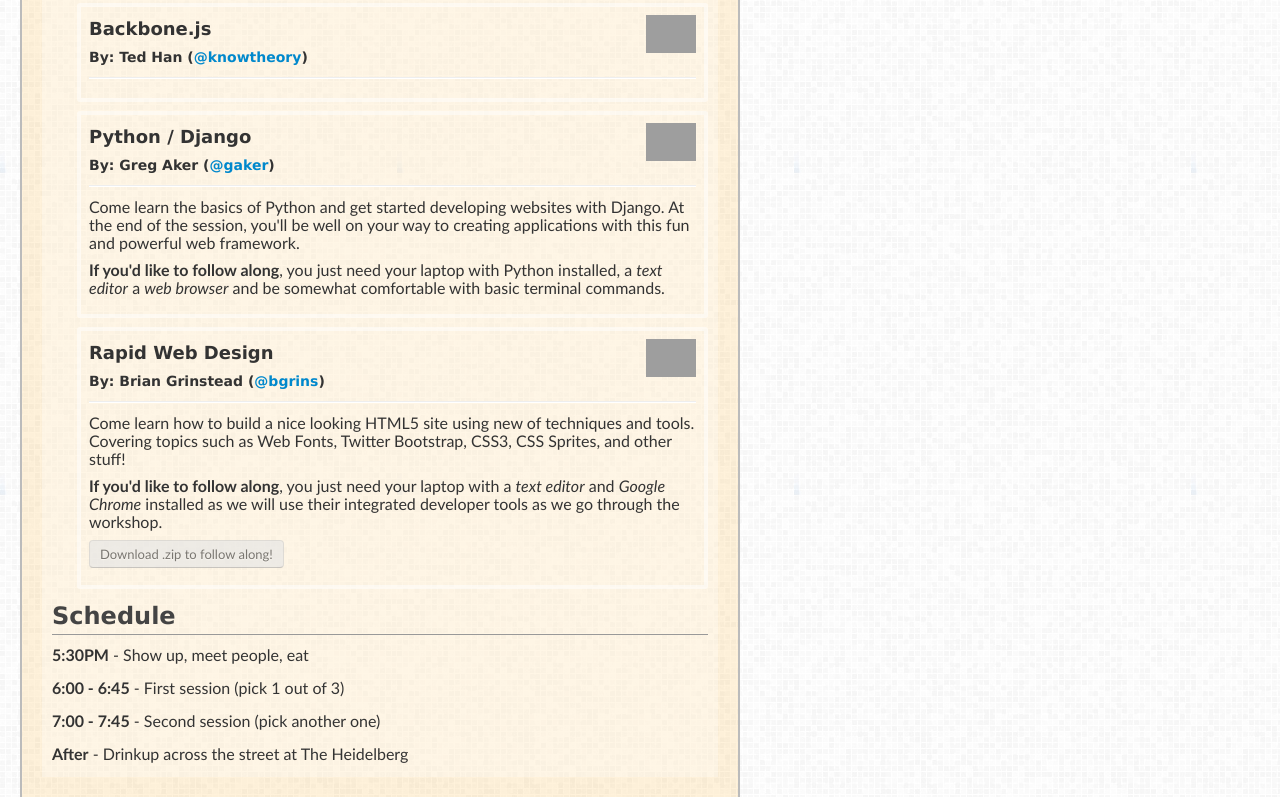
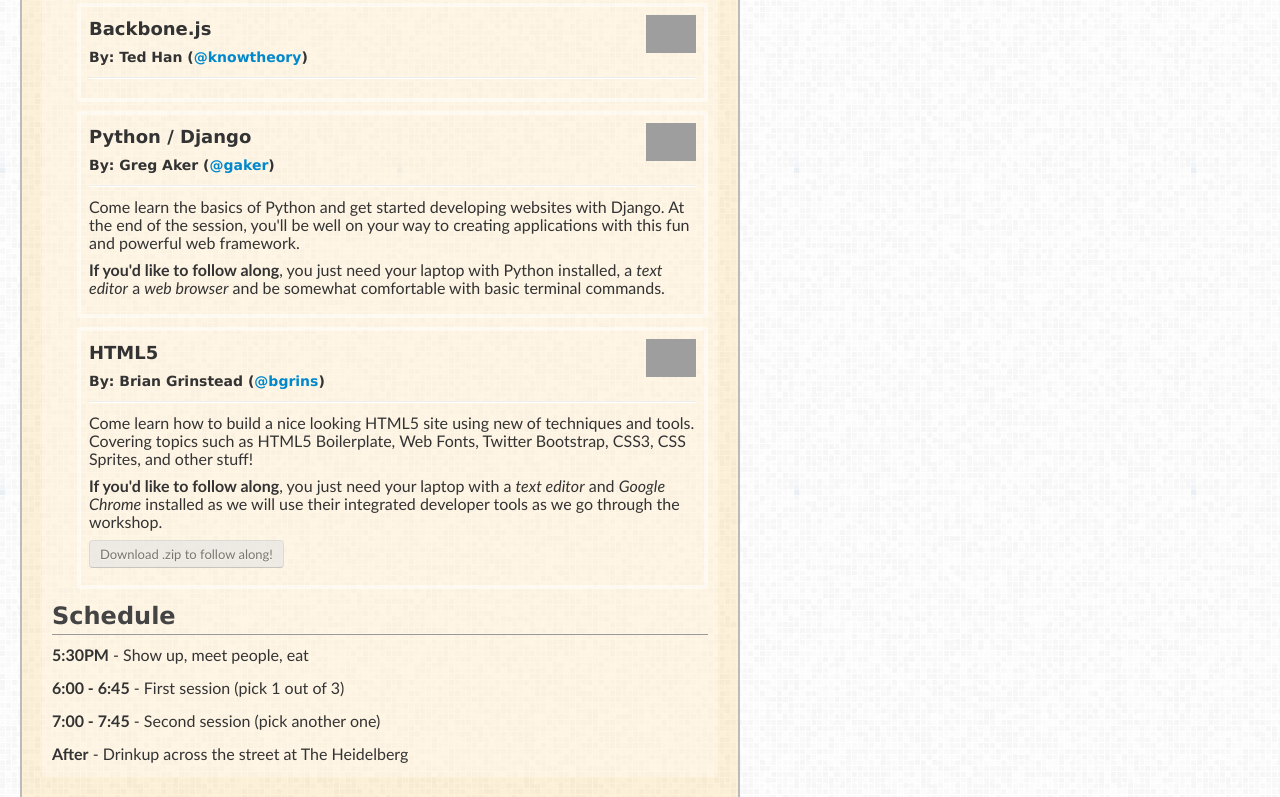
Before and after one commit to devcomo/workshop-content, a plain HTML site: page index.html in a window 1280 px wide. Shown: the part 793-1590 px from the top of the page. Drawn offline with Linux system fonts and the light colour scheme; grey boxes are pictures that could not be loaded.

Commit message:
update description

```diff
--- a/index.html
+++ b/index.html
@@ -108,7 +108,7 @@
         <li>
           <div class='clearfix'>
             <div class='pull-left'>
-              <h3>Rapid Web Design</h3>
+              <h3>HTML5</h3>
               <h4>By: Brian Grinstead (<a href='http://twitter.com/bgrins'>@bgrins</a>)</h4>
             </div>
             <div class='pull-right'>
@@ -118,7 +118,7 @@
           <hr />
 
           <p>
-            Come learn how to build a nice looking HTML5 site using new of techniques and tools.  Covering topics such as Web Fonts, Twitter Bootstrap, CSS3, CSS Sprites, and other stuff!
+            Come learn how to build a nice looking HTML5 site using new of techniques and tools.  Covering topics such as HTML5 Boilerplate, Web Fonts, Twitter Bootstrap, CSS3, CSS Sprites, and other stuff!
           <p>
           <p>
             <strong>If you'd like to follow along</strong>, you just need your laptop with a <em>text editor</em> and <em>Google Chrome</em> installed as we will use their integrated developer tools as we go through the workshop.
```
